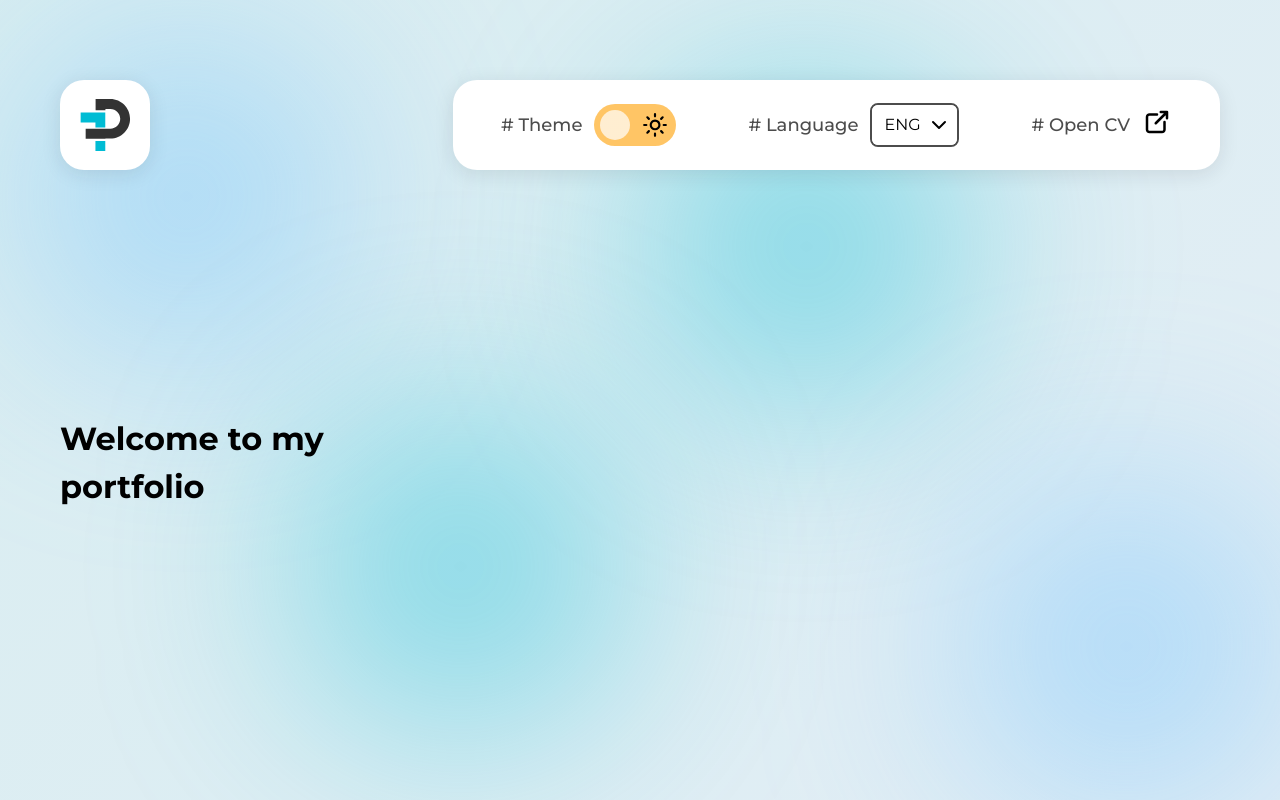
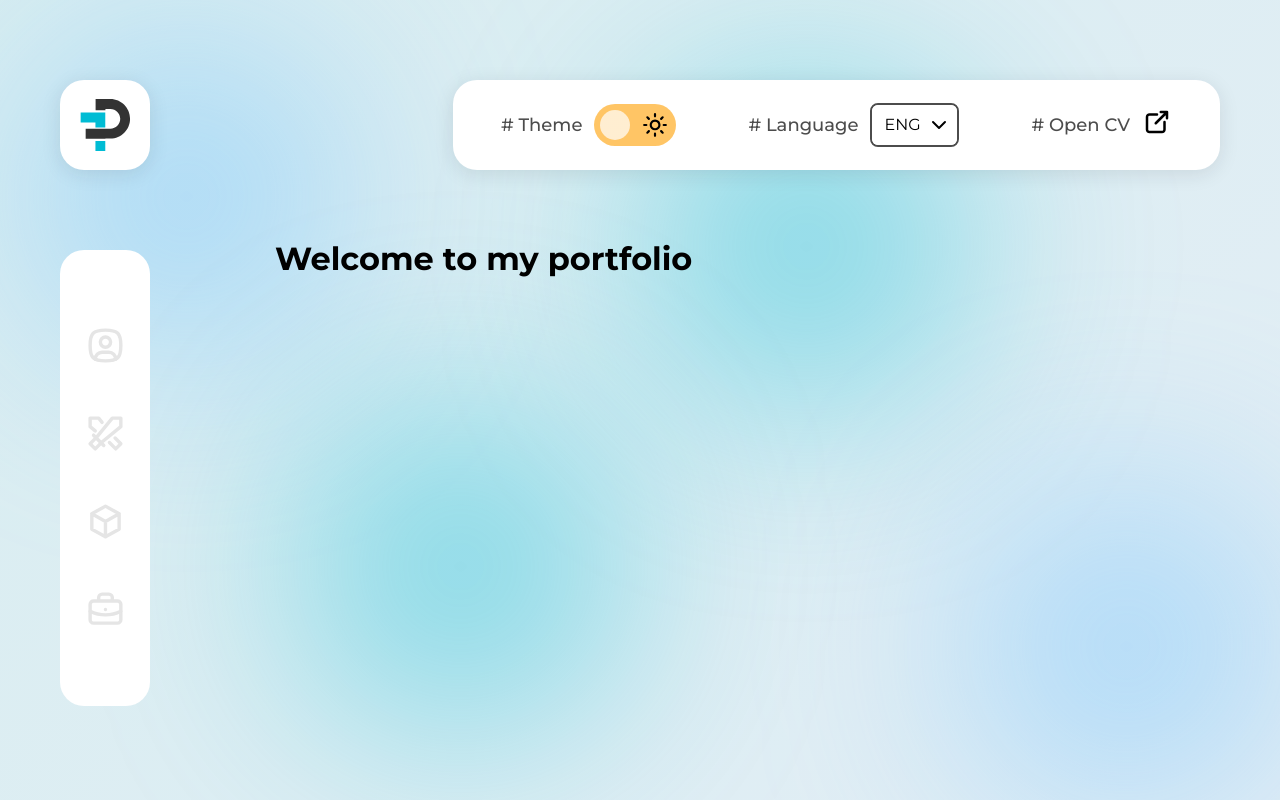
Before and after one commit to fr4nkd3v/my-portfolio, a React (Vite) app: page / in a window 1280 px wide. Built offline with nearby package versions, Linux system fonts and the light colour scheme.

Commit message:
feat: add navbar component

```diff
--- a/src/App.tsx
+++ b/src/App.tsx
@@ -1,6 +1,7 @@
 import css from './App.module.css';
 import { BrandBox } from '~/components/BrandBox/BrandBox';
 import { Menu } from '~/components/Menu/Menu';
+import { Navbar } from './components/Navbar';
 
 function App() {
   return (
@@ -14,6 +15,7 @@ function App() {
       <div className={css['App-layout']}>
         <BrandBox />
         <Menu />
+        <Navbar />
         <h1>Welcome to my portfolio</h1>
       </div>
     </div>
--- /dev/null
+++ b/src/components/Navbar/Navbar.module.css
@@ -0,0 +1,14 @@
+.Navbar {
+  align-self: center;
+  width: var(--header-element-height);
+  height: fit-content;
+  padding: var(--size-64) 0;
+  display: flex;
+  flex-direction: column;
+  justify-content: center;
+  align-items: center;
+  gap: var(--size-24);
+
+  border-radius: var(--radius-lg);
+  background-color: var(--theme-color-bg-1);
+}
--- /dev/null
+++ b/src/components/Navbar/Navbar.tsx
@@ -0,0 +1,22 @@
+import { NavbarItem } from './NavbarItem';
+import css from './Navbar.module.css';
+import { UserIcon, SwordsIcon, BoxIcon, Briefcase1Icon } from '../Icon';
+
+export const Navbar = () => {
+  return (
+    <nav className={css['Navbar']}>
+      <NavbarItem path='#'>
+        <UserIcon pixelSize='100%' />
+      </NavbarItem>
+      <NavbarItem path='#'>
+        <SwordsIcon pixelSize='100%' />
+      </NavbarItem>
+      <NavbarItem path='#'>
+        <BoxIcon pixelSize='100%' />
+      </NavbarItem>
+      <NavbarItem path='#'>
+        <Briefcase1Icon pixelSize='100%' />
+      </NavbarItem>
+    </nav>
+  )
+}
--- /dev/null
+++ b/src/components/Navbar/NavbarItem.module.css
@@ -0,0 +1,21 @@
+.NavbarItem {
+  width: var(--size-64);
+  aspect-ratio: 1 / 1;
+  display: grid;
+  place-items: center;
+
+  border-radius: var(--radius-md);
+  color: var(--gray-17);
+  cursor: pointer;
+}
+
+.NavbarItem:hover {
+  background-color: var(--theme-color-primary-low-1);
+  color: var(--theme-color-primary-base);
+}
+
+.NavbarItem-icon {
+  display: flex;
+  width: 64%;
+  aspect-ratio: 1 / 1;
+}
--- /dev/null
+++ b/src/components/Navbar/NavbarItem.tsx
@@ -0,0 +1,12 @@
+import css from './NavbarItem.module.css';
+import type { INavbarItemProps } from './NavbarItem.types';
+
+export const NavbarItem = ({ children, path }: INavbarItemProps) => {
+  return (
+    <a className={css['NavbarItem']} href={path}>
+      <div className={css['NavbarItem-icon']}>
+        {children}
+      </div>
+    </a>
+  )
+}
--- /dev/null
+++ b/src/components/Navbar/NavbarItem.types.ts
@@ -0,0 +1,6 @@
+import { ReactElement } from "react";
+
+export interface INavbarItemProps {
+  children: ReactElement;
+  path: string;
+}
--- /dev/null
+++ b/src/components/Navbar/index.ts
@@ -0,0 +1 @@
+export { Navbar } from './Navbar';
```
